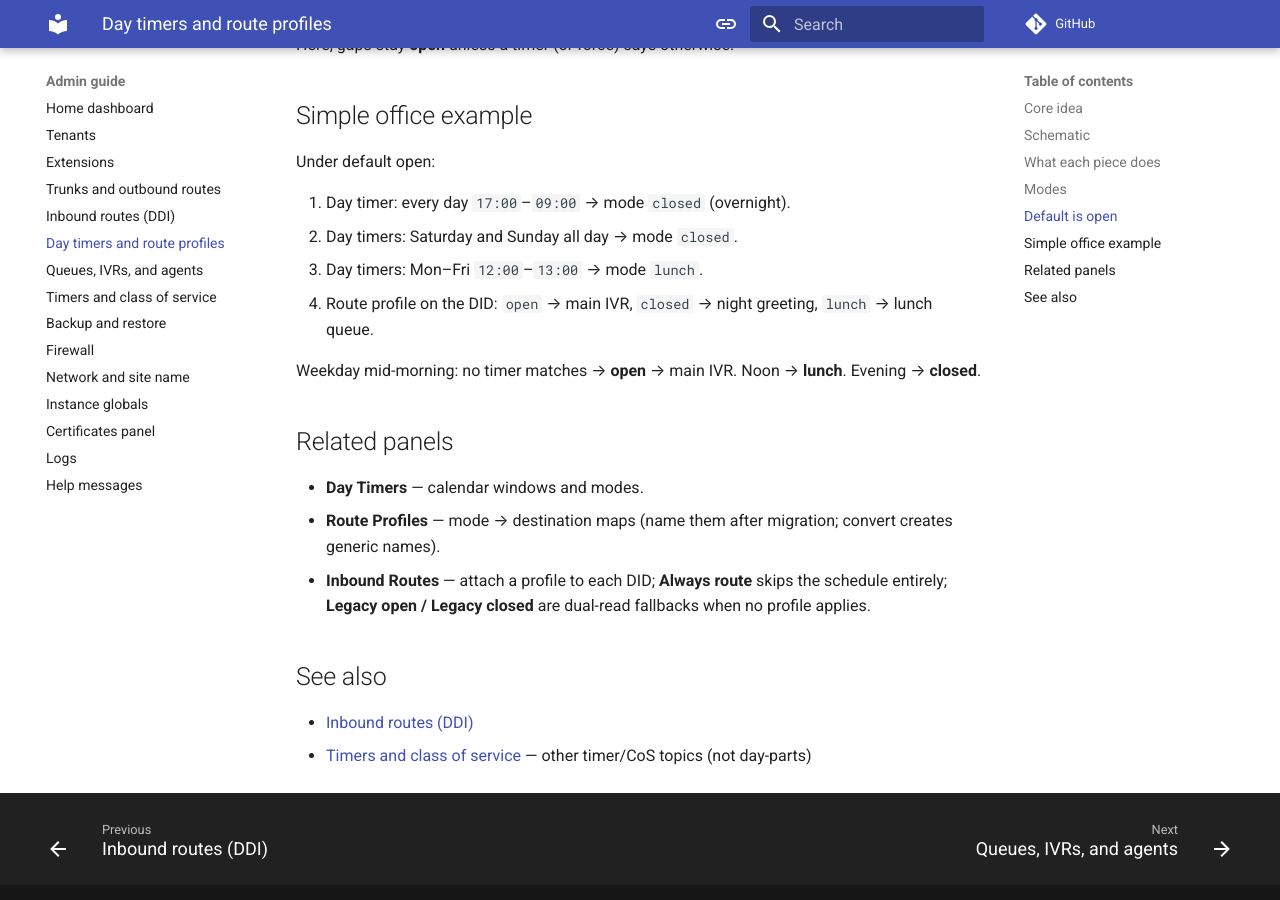
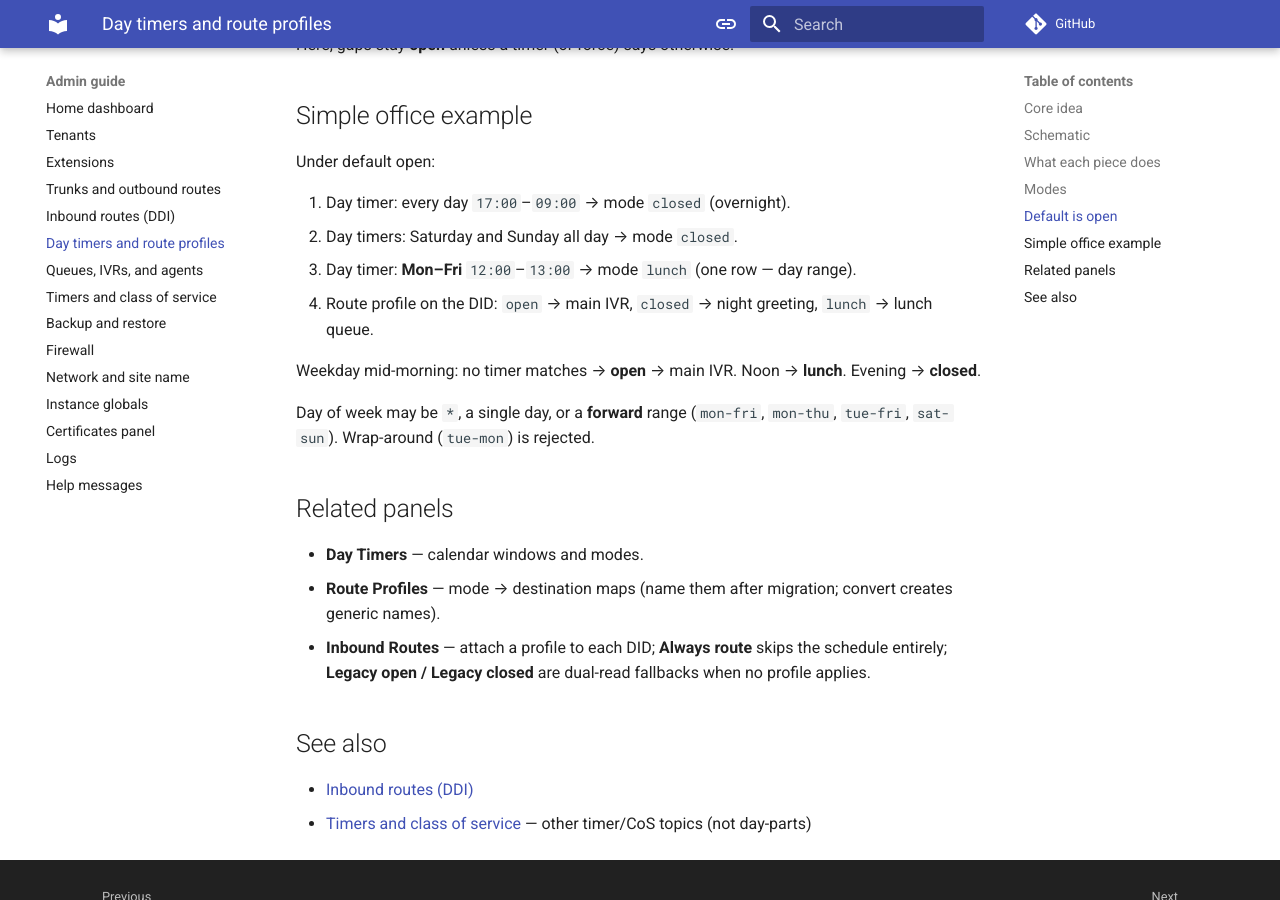
Before and after one commit to aelintra/pbx3-docs, an MkDocs documentation site: the page built from docs/admin/day-timers-and-profiles.md, in a window 1280 px wide and 900 px high, scrolled down 2573 px. Built offline with MkDocs 1.6.1 and Material for MkDocs 9.7.7, drawn with Linux system fonts in a browser that asks for light colours; comment, search, counter and statistics services are not loaded.

Commit message:
docs(admin): note day-of-week ranges in timer help
Co-authored-by: Cursor <cursoragent@cursor.com>

```diff
--- a/docs/admin/day-timers-and-profiles.md
+++ b/docs/admin/day-timers-and-profiles.md
@@ -77,10 +77,12 @@ Under default open:
 
 1. Day timer: every day `17:00`–`09:00` → mode `closed` (overnight).
 2. Day timers: Saturday and Sunday all day → mode `closed`.
-3. Day timers: Mon–Fri `12:00`–`13:00` → mode `lunch`.
+3. Day timer: **Mon–Fri** `12:00`–`13:00` → mode `lunch` (one row — day range).
 4. Route profile on the DID: `open` → main IVR, `closed` → night greeting, `lunch` → lunch queue.
 
 Weekday mid-morning: no timer matches → **open** → main IVR. Noon → **lunch**. Evening → **closed**.
+
+Day of week may be `*`, a single day, or a **forward** range (`mon-fri`, `mon-thu`, `tue-fri`, `sat-sun`). Wrap-around (`tue-mon`) is rejected.
 
 ## Related panels
 
```
